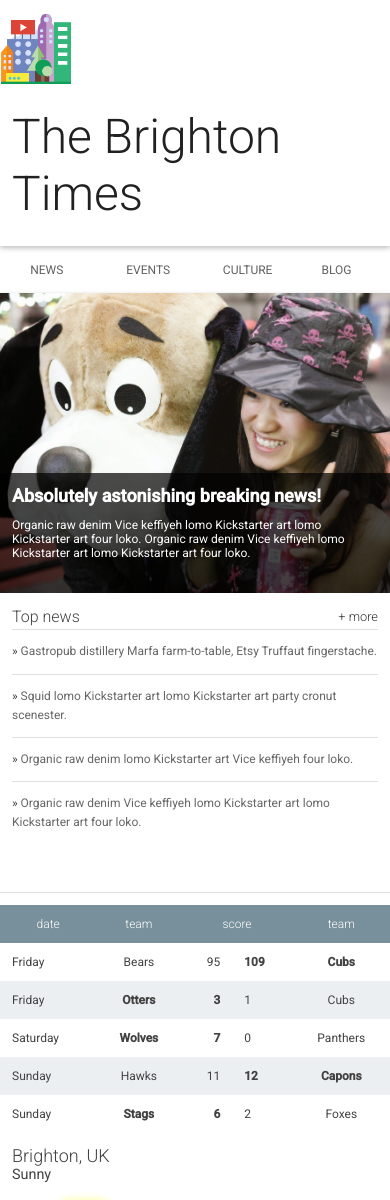
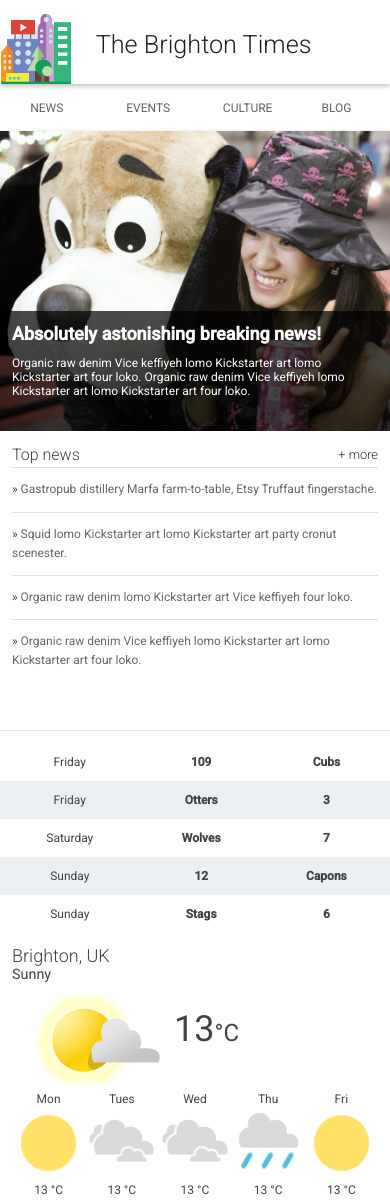
Before and after one commit to Juegoman/Udacity-html-css-js, a plain HTML site: page RWDF/index.html in a window 390 px wide. Shown: the top 1200 px of the page. Drawn offline with Linux system fonts and the light colour scheme.

Commit message:
updated responsive demo

```diff
--- a/RWDF/index.html
+++ b/RWDF/index.html
@@ -60,43 +60,44 @@
             <table class="scores__table">
               <thead>
                 <tr>
-                  <th>date</th>
+                  <th class="date-header">date</th>
                   <th>team</th>
                   <th colspan="2">score</th>
                   <th>team</th>
+                  <th class="winner-header">winner</th>
                 </tr>
               </thead>
               <tbody>
                 <tr>
-                  <td>Friday</td>
+                  <td class="date">Friday</td>
                   <td>Bears</td>
                   <td>95</td>
                   <td class="winner">109</td>
                   <td class="winner">Cubs</td>
                 </tr>
                 <tr>
-                  <td>Friday</td>
+                  <td class="date">Friday</td>
                   <td class="winner">Otters</td>
                   <td class="winner">3</td>
                   <td>1</td>
                   <td>Cubs</td>
                 </tr>
                 <tr>
-                  <td>Saturday</td>
+                  <td class="date">Saturday</td>
                   <td class="winner">Wolves</td>
                   <td class="winner">7</td>
                   <td>0</td>
                   <td>Panthers</td>
                 </tr>
                 <tr>
-                  <td>Sunday</td>
+                  <td class="date">Sunday</td>
                   <td>Hawks</td>
                   <td>11</td>
                   <td class="winner">12</td>
                   <td class="winner">Capons</td>
                 </tr>
                 <tr>
-                  <td>Sunday</td>
+                  <td class="date">Sunday</td>
                   <td class="winner">Stags</td>
                   <td class="winner">6</td>
                   <td>2</td>
--- a/RWDF/main.css
+++ b/RWDF/main.css
@@ -386,6 +386,9 @@ footer a {
  * Responsive css
  *
  */
+ .winner-header {
+   display: none;
+ }
 
 @media screen and (min-width: 571px) {
   .hero {
@@ -405,3 +408,18 @@ footer a {
     width: 800px;
   }
 }
+@media screen and (max-width: 400px) {
+  th, td {
+    display: none;
+  }
+  .date, .winner {
+    display: table-cell;
+    text-align: center !important;
+  }
+}
+@media screen and (max-width: 530px) {
+  .header__title {
+    font-size: 2.1em;
+    margin-top: 1.2em;
+  }
+}
```
